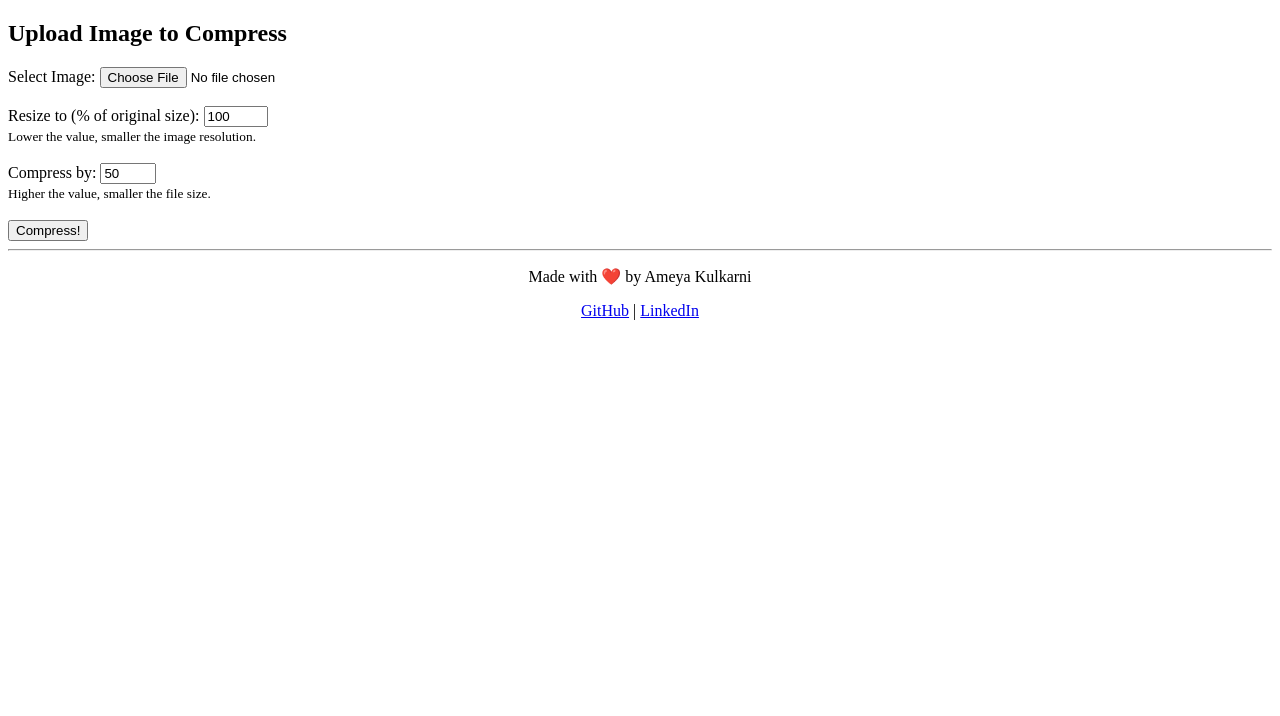
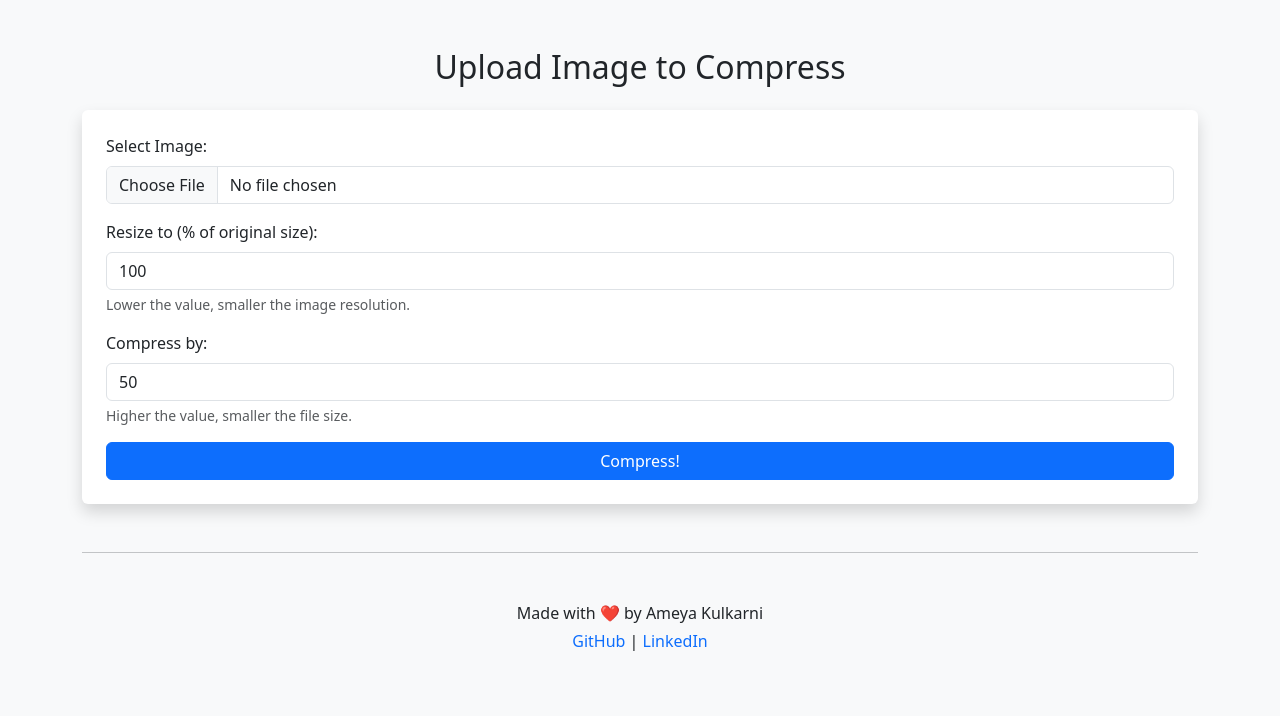
Before and after one commit to Ameya79/Squeezy-Image-Compressor, a Flask app: page / in a window 1280 px wide. Shown: the top 716 px of the page. Run offline with Flask 3, Linux system fonts and the light colour scheme; some libraries are stand-ins or nearby versions.

Commit message:
Update index.html

```diff
--- a/templates/index.html
+++ b/templates/index.html
@@ -2,46 +2,62 @@
 <html lang="en">
 <head>
     <meta charset="UTF-8">
-    <!-- Ensures the page is responsive on all devices -->
+    <!-- Makes the app responsive on all screen sizes -->
     <meta name="viewport" content="width=device-width, initial-scale=1.0">
     <title>Squeezy - Image Compressor</title>
+
+    <!-- ✅ Import Bootstrap CSS from CDN -->
+    <link href="https://cdn.jsdelivr.net/npm/bootstrap@5.3.3/dist/css/bootstrap.min.css" rel="stylesheet">
 </head>
-<body>
-    <h2>Upload Image to Compress</h2>
+<body class="bg-light">
 
-    <!-- This form sends the image and settings to the Flask route '/compress' -->
-    <form action="/compress" method="POST" enctype="multipart/form-data">
+    <!-- Container for center alignment and spacing -->
+    <div class="container py-5">
 
-        <!-- Select an image file to upload -->
-        <label>Select Image: </label>
-        <input type="file" name="image" required><br><br>
+        <!-- Page Heading -->
+        <h2 class="text-center mb-4">Upload Image to Compress</h2>
 
-        <!-- Resize field: how much to scale down the image size -->
-        <label>Resize to (% of original size):</label>
-        <input type="number" name="resize_percent" min="10" max="100" value="100" required><br>
-        <small>Lower the value, smaller the image resolution.</small><br><br>
+        <!-- This form sends image + settings to Flask backend at '/compress' -->
+        <form action="/compress" method="POST" enctype="multipart/form-data" class="shadow p-4 bg-white rounded">
 
-        <!-- Compression field: how much to compress the image quality -->
-        <label>Compress by: </label>
-        <input type="number" name="quality" min="1" max="99" value="50"><br>
-        <small>Higher the value, smaller the file size.</small><br><br>
+            <!-- Image Upload -->
+            <div class="mb-3">
+                <label class="form-label">Select Image:</label>
+                <input type="file" name="image" class="form-control" required>
+            </div>
 
-        <!-- Submit button -->
-        <button type="submit">Compress!</button>
-    </form>
+            <!-- Resize Percentage -->
+            <div class="mb-3">
+                <label class="form-label">Resize to (% of original size):</label>
+                <input type="number" name="resize_percent" min="10" max="100" value="100" class="form-control" required>
+                <div class="form-text">Lower the value, smaller the image resolution.</div>
+            </div>
 
-    <!-- Horizontal line to separate footer -->
-    <hr>
+            <!-- Compression Percentage -->
+            <div class="mb-3">
+                <label class="form-label">Compress by:</label>
+                <input type="number" name="quality" min="1" max="99" value="50" class="form-control">
+                <div class="form-text">Higher the value, smaller the file size.</div>
+            </div>
 
-    <!-- Footer with your name and social links -->
-    <footer style="text-align: center;">
-        <p>Made with ❤️ by Ameya Kulkarni</p>
-        <p>
-            <!-- Opens links in new tab -->
-            <a href="https://github.com/Ameya79" target="_blank">GitHub</a> |
-            <a href="https://www.linkedin.com/in/ameya-kulkarni-a31b74246/" target="_blank">LinkedIn</a>
-        </p>
-    </footer>
+            <!-- Submit Button -->
+            <button type="submit" class="btn btn-primary w-100">Compress!</button>
+        </form>
 
+        <!-- Horizontal line -->
+        <hr class="my-5">
+
+        <!-- Footer with name and social links -->
+        <footer class="text-center">
+            <p class="mb-1">Made with ❤️ by Ameya Kulkarni</p>
+            <p>
+                <!-- Opens links in a new tab -->
+                <a href="https://github.com/Ameya79" target="_blank" class="text-decoration-none">GitHub</a> |
+                <a href="https://www.linkedin.com/in/ameya-kulkarni-a31b74246/" target="_blank" class="text-decoration-none">LinkedIn</a>
+            </p>
+        </footer>
+    </div>
+
+    <!-- Optional: Bootstrap JS (not needed here) -->
 </body>
 </html>
```
